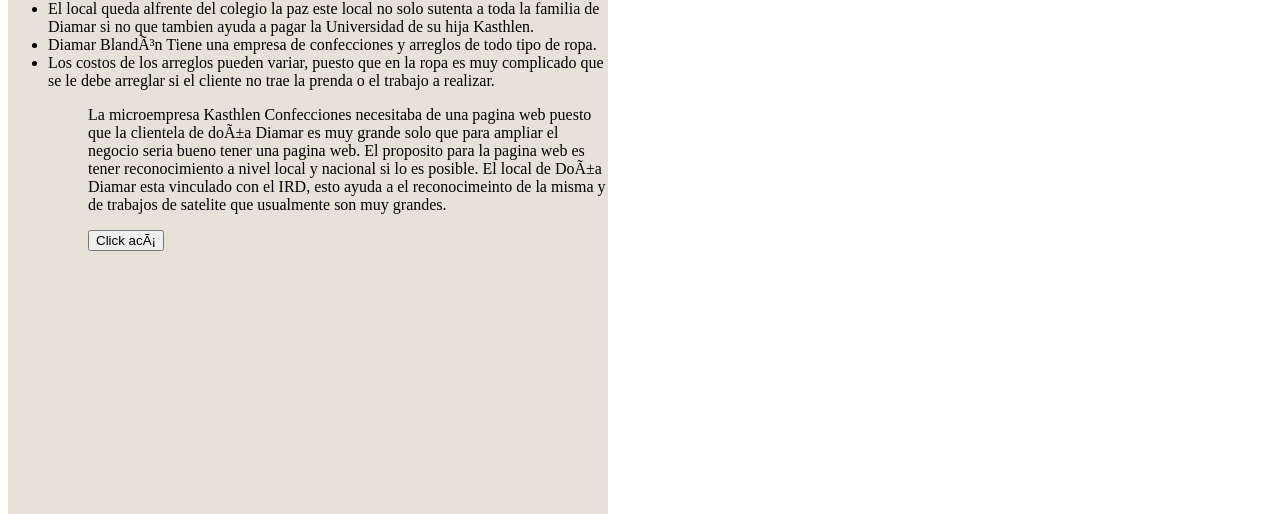
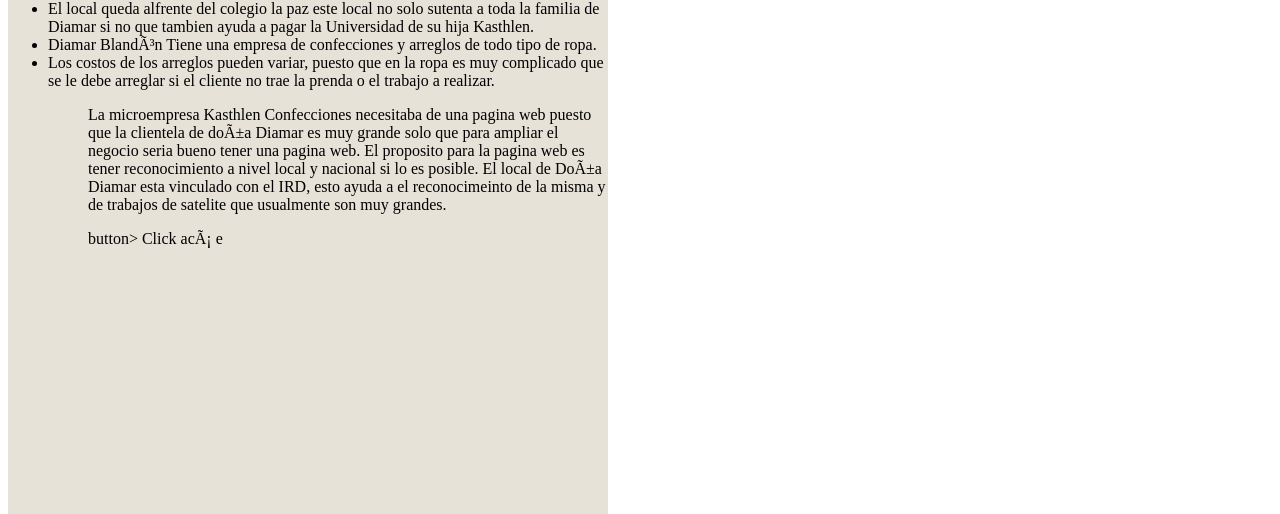
Before and after one commit to Dilanblandon18/Kasthlen.hithub.io, a plain HTML site: page index.html in a window 1280 px wide. Shown: the part 286-800 px from the top of the page. Drawn offline with Linux system fonts and the light colour scheme; a script that the page names is missing.

Commit message:
actualizacion

```diff
--- a/index.html
+++ b/index.html
@@ -63,7 +63,7 @@
 
 
             </p>
-            <button> Click acá </button>
+            button> Click acá </button>e
             </body>
         <html>
           <style type = "text/css"
```
